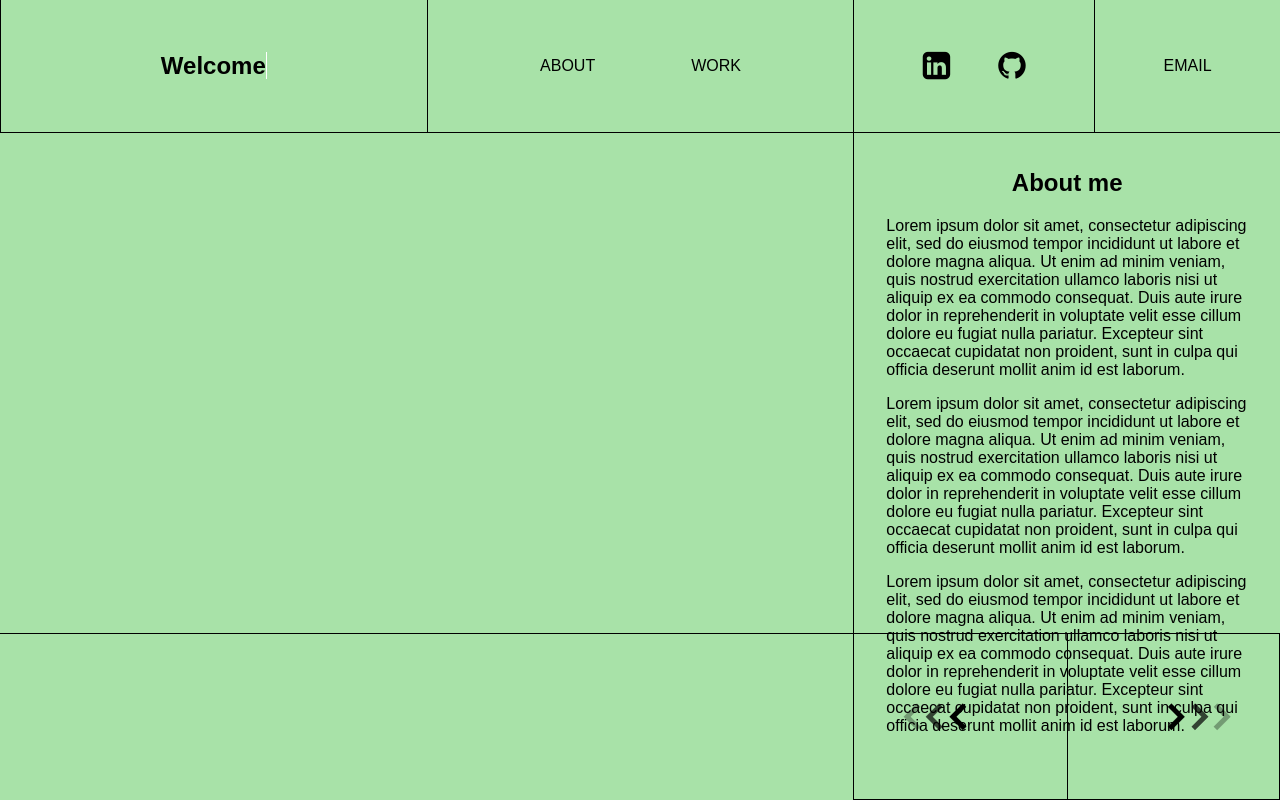
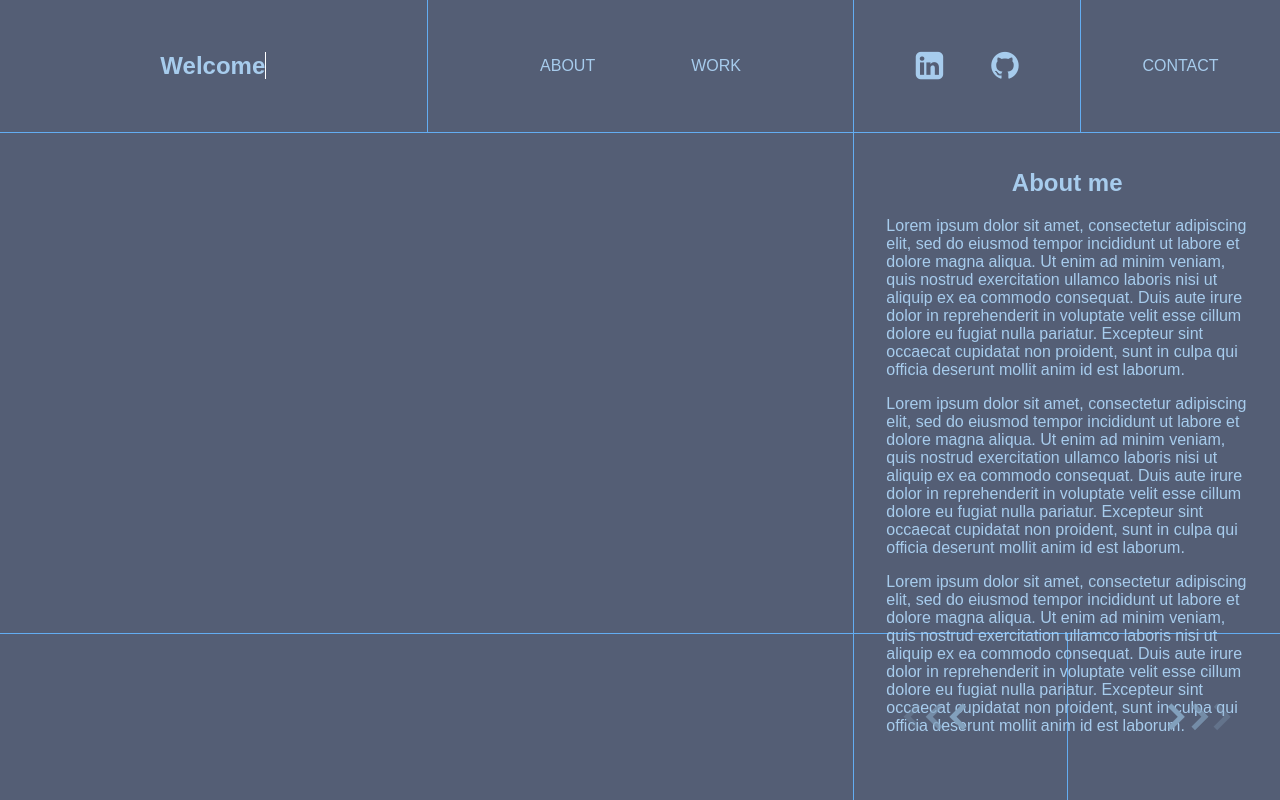
Before and after one commit to NguyenDani/NguyenDani.github.io, a website built with Vite: page index.html in a window 1280 px wide. Built offline with nearby package versions, Linux system fonts and the light colour scheme.

Commit message:
Rename buttons and change color pallete

```diff
--- a/index.html
+++ b/index.html
@@ -33,7 +33,7 @@
         </a>
       </div>
       <div id="email" class="nav-section">
-        <a href="#">EMAIL</a>
+        <a href="#">CONTACT</a>
       </div>
     </nav>
     <main>
@@ -102,7 +102,7 @@
             </p>
           </div>
         </div>
-        <div class="art-title art-sec">
+        <div class="art-credit art-sec">
         </div>
 
         <div class="art-nav art-sec">
--- a/style.css
+++ b/style.css
@@ -1,6 +1,6 @@
 :root{
-    --background-color: rgba(0, 172, 0, 0.342);
-    --border-color: black;
+    --background-color: #545E75;
+    --border-color: #63ADF2;
 }
 
 body{
@@ -31,6 +31,10 @@ nav > .nav-section{
     justify-content: center;
 }
 
+#greeting{
+    border-left: none;
+}
+
 #greeting, #link{
     flex-basis: calc(100%/3);
 }
@@ -49,7 +53,7 @@ nav > .nav-section{
 
 h1, h2, h3, a, p, span{
     font-family: "Rubik", sans-serif;
-    color: black;
+    color: #A7CCED;
 }
 
 a{
@@ -76,7 +80,7 @@ main > article > .art-info, main > article > .art-nav{
     border-left: 1px solid var(--border-color);
 }
 
-main > article > .art-nav, main > article > .art-title{
+main > article > .art-nav, main > article > .art-credit{
     border-top: 1px solid var(--border-color);
 }
 
@@ -90,7 +94,6 @@ main > article > .art-nav, main > article > .art-title{
 
 .art-nav {
     width: 100%;
-    border: 1px solid black;
     overflow: hidden;
 }
 
@@ -106,7 +109,7 @@ main > article > .art-nav, main > article > .art-title{
 }
 
 .art-nav-but:active{
-    background-color: aqua;
+    /* ADD A RESPONSIVE ACTIVE FEED BACK SO THE USER KNOWS THEY CLICKED IT*/
 }
 
 .art-nav-left {
@@ -136,8 +139,8 @@ main > article > .art-nav, main > article > .art-title{
     display: block;
     width: 1.5vw;
     height: 1.5vw;
-    border-bottom: 5px solid black;
-    border-right: 5px solid black;
+    border-bottom: 5px solid #82A0BC;
+    border-right: 5px solid #82A0BC;
     transform: rotate(45deg);
     animation: animate 2s infinite;
 }
@@ -172,3 +175,9 @@ main > article > .art-nav, main > article > .art-title{
 .info[data-status="inactive"]{
     display: none;
 }
+
+
+/* ADD ANIMATION FOR INFO SEC
+
+INCREASE FONT SIZE OF NAV
+*/
```
Also changed, not shown: README.md.
